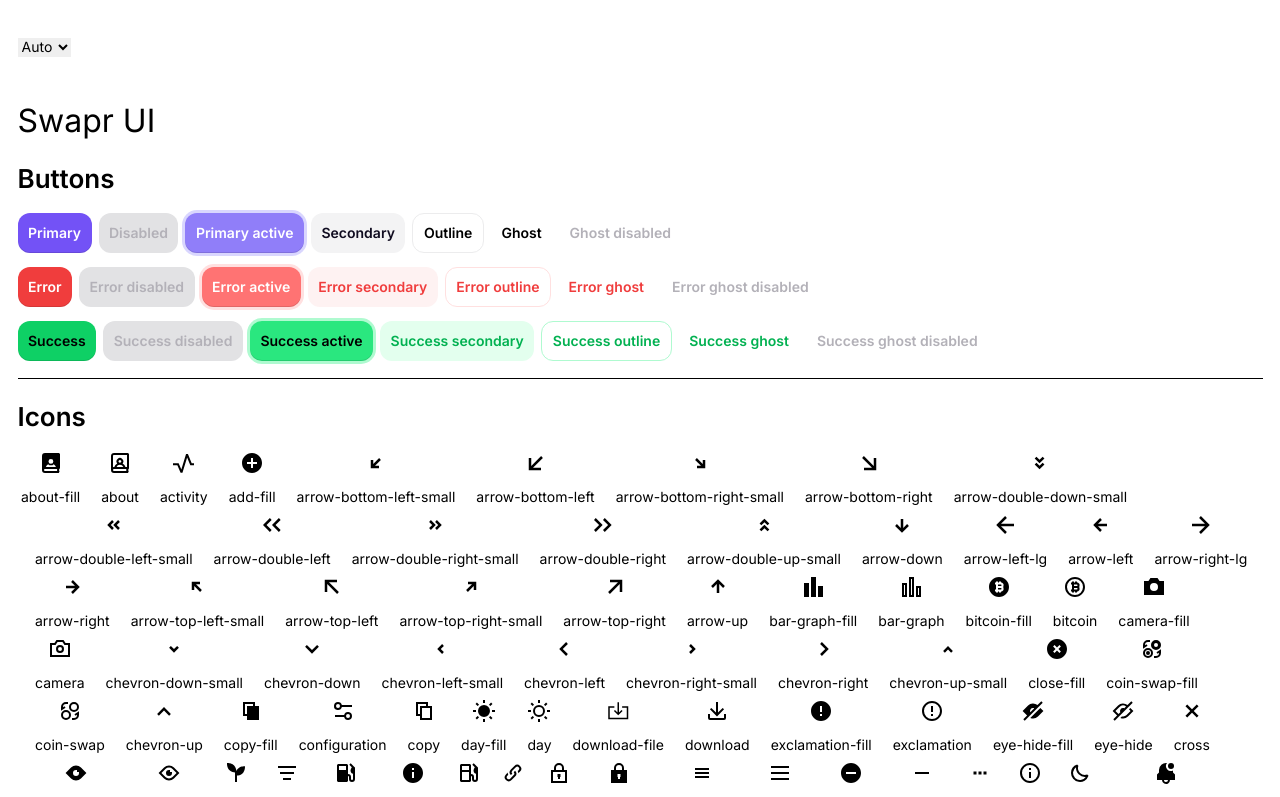
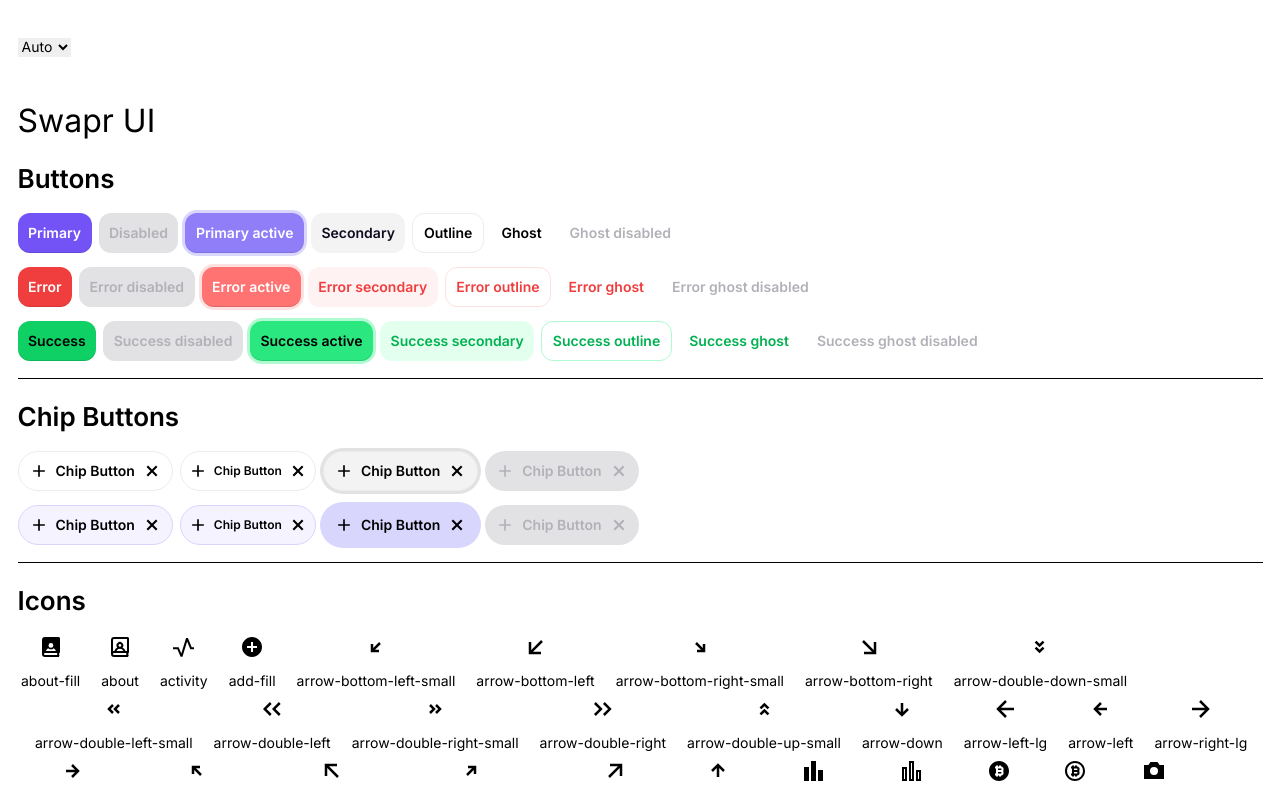
Before and after one commit to SwaprHQ/swapr-ui-website, a Next.js app: page /ui in a window 1280 px wide. Shown: the top 797 px of the page. Built offline with nearby package versions, Linux system fonts and the light colour scheme.

Commit message:
feat[SWUI-2]: create chip buttons

```diff
--- a/app/ui/page.tsx
+++ b/app/ui/page.tsx
@@ -15,8 +15,12 @@
   LogoPair,
   LogoPairVariant,
   LogoSizeProp,
+  ChipButton,
+  ChipButtonColorSchemeProp,
+  ChipButtonSizeProp,
 } from "@/ui";
 import { ThemeSwitch } from "@/components";
+import { PropsWithChildren } from "react";
 
 const fullConfig = resolveConfig(tailwindConfig);
 
@@ -180,6 +184,38 @@
   ],
 ];
 
+interface ChipButtonProps extends PropsWithChildren {
+  colorScheme?: ChipButtonColorSchemeProp;
+  size?: ChipButtonSizeProp;
+  disabled?: boolean;
+  active?: boolean;
+}
+
+const ChipBittonChildren = (
+  <>
+    <Icon name="plus" />
+    <span>Chip Button</span>
+    <Icon name="cross" />
+  </>
+);
+
+const chipButtonList: Array<Array<ChipButtonProps>> = [
+  [
+    {
+      children: ChipBittonChildren,
+    },
+    { size: "sm", children: ChipBittonChildren },
+    { children: ChipBittonChildren, active: true },
+    { children: ChipBittonChildren, disabled: true },
+  ],
+  [
+    { colorScheme: "primary", children: ChipBittonChildren },
+    { colorScheme: "primary", size: "sm", children: ChipBittonChildren },
+    { colorScheme: "primary", children: ChipBittonChildren, active: true },
+    { colorScheme: "primary", children: ChipBittonChildren, disabled: true },
+  ],
+];
+
 export default function UI() {
   return (
     <main className="px-5 mx-auto my-10 max-w-screen-xl">
@@ -192,6 +228,16 @@
             <div key={i} className="flex space-x-2">
               {row.map((button, j) => (
                 <Button {...button} key={j} />
+              ))}
+            </div>
+          ))}
+        </div>
+        <div className="space-y-4 pb-5 border-b">
+          <h2 className="text-2xl font-semibold">Chip Buttons</h2>
+          {chipButtonList.map((row, i) => (
+            <div key={i} className="flex space-x-2">
+              {row.map((button, j) => (
+                <ChipButton {...button} key={j} />
               ))}
             </div>
           ))}
--- /dev/null
+++ b/ui/ChipButton.tsx
@@ -0,0 +1,89 @@
+import { cva, cx } from "class-variance-authority";
+import { ButtonHTMLAttributes } from "react";
+
+export const chipButtonStyles = cva(
+  [
+    "flex items-center justify-center",
+    "select-none font-semibold rounded-100",
+    "disabled:text-text-disabled disabled:cursor-not-allowed disabled:ring-0 disabled:shadow-inherit disabled:bg-surface-disabled-low-em disabled:border-0",
+    "focus-visible:outline-none focus-visible:ring-[3px]",
+    "active:ring-[3px]",
+  ],
+  {
+    variants: {
+      size: {
+        md: "px-[10px] py-2 space-x-2 text-base font-semibold",
+        sm: "p-2 space-x-[6px] text-sm font-semibold",
+      },
+      colorScheme: {
+        primary: [
+          "bg-surface-primary-accent-1 border border-outline-primary-low-em",
+          "hover:bg-surface-primary-accent-2",
+          "focus-visible:bg-surface-primary-accent-2 focus-visible:ring-outline-primary-low-em",
+          "active:bg-surface-primary-accent-2 active:ring-outline-primary-low-em",
+        ],
+        secondary: [
+          "bg-surface-surface-0 border border-outline-low-em",
+          "hover:bg-surface-surface-2",
+          "focus-visible:bg-surface-surface-2 focus-visible:ring-outline-med-em",
+          "active:bg-surface-surface-2 active:ring-outline-med-em",
+        ],
+      },
+      active: {
+        true: ["ring-[3px]"],
+      },
+    },
+    compoundVariants: [
+      {
+        active: true,
+        colorScheme: "primary",
+        class: ["bg-surface-primary-accent-2 ring-outline-primary-low-em"],
+      },
+      {
+        active: true,
+        colorScheme: "secondary",
+        class: ["bg-surface-surface-2 ring-outline-med-em"],
+      },
+    ],
+    defaultVariants: {
+      active: false,
+      colorScheme: "secondary",
+      size: "md",
+    },
+  }
+);
+
+export type ChipButtonSizeProp = "sm" | "md";
+export type ChipButtonColorSchemeProp = "primary" | "secondary";
+
+interface ChipButtonProps extends ButtonHTMLAttributes<HTMLButtonElement> {
+  colorScheme?: ChipButtonColorSchemeProp;
+  size?: ChipButtonSizeProp;
+  disabled?: boolean;
+  active?: boolean;
+}
+
+export const ChipButton = ({
+  children,
+  size,
+  colorScheme,
+  active,
+  className,
+  ...props
+}: ChipButtonProps) => {
+  return (
+    <button
+      className={cx(
+        chipButtonStyles({
+          size,
+          colorScheme,
+          active,
+          className,
+        })
+      )}
+      {...props}
+    >
+      {children}
+    </button>
+  );
+};
--- a/ui/index.ts
+++ b/ui/index.ts
@@ -3,3 +3,4 @@
 export * from "./IconBadge";
 export * from "./Logo";
 export * from "./LogoPair";
+export * from "./ChipButton";
```
